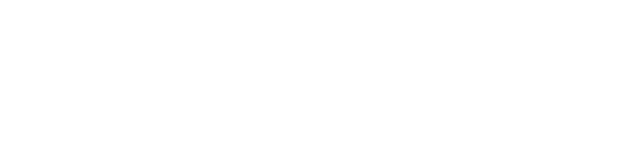
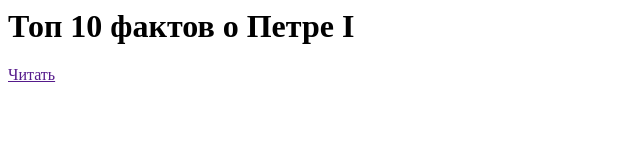
Before and after one commit to Yarik1411/history_main, a plain HTML site: page index.html in a window 1280 px wide. Shown: the whole page, without its empty margins (0-640 px from the left). Drawn offline with Linux system fonts and the light colour scheme.

Commit message:
Update index.html

```diff
--- a/index.html
+++ b/index.html
@@ -1,6 +1,12 @@
 <html>
   <head>
     <title>Добро пожаловать на топ 10 фактов о Петре I</title>
-    <link
+    <link rel="stylesheet" href="style.css">
   </head>
+  <body>
+    <main>
+      <h1>Топ 10 фактов о Петре I</h1>
+      <a href="">Читать</a>
+    </main>
+  </body>
 </html>
```
